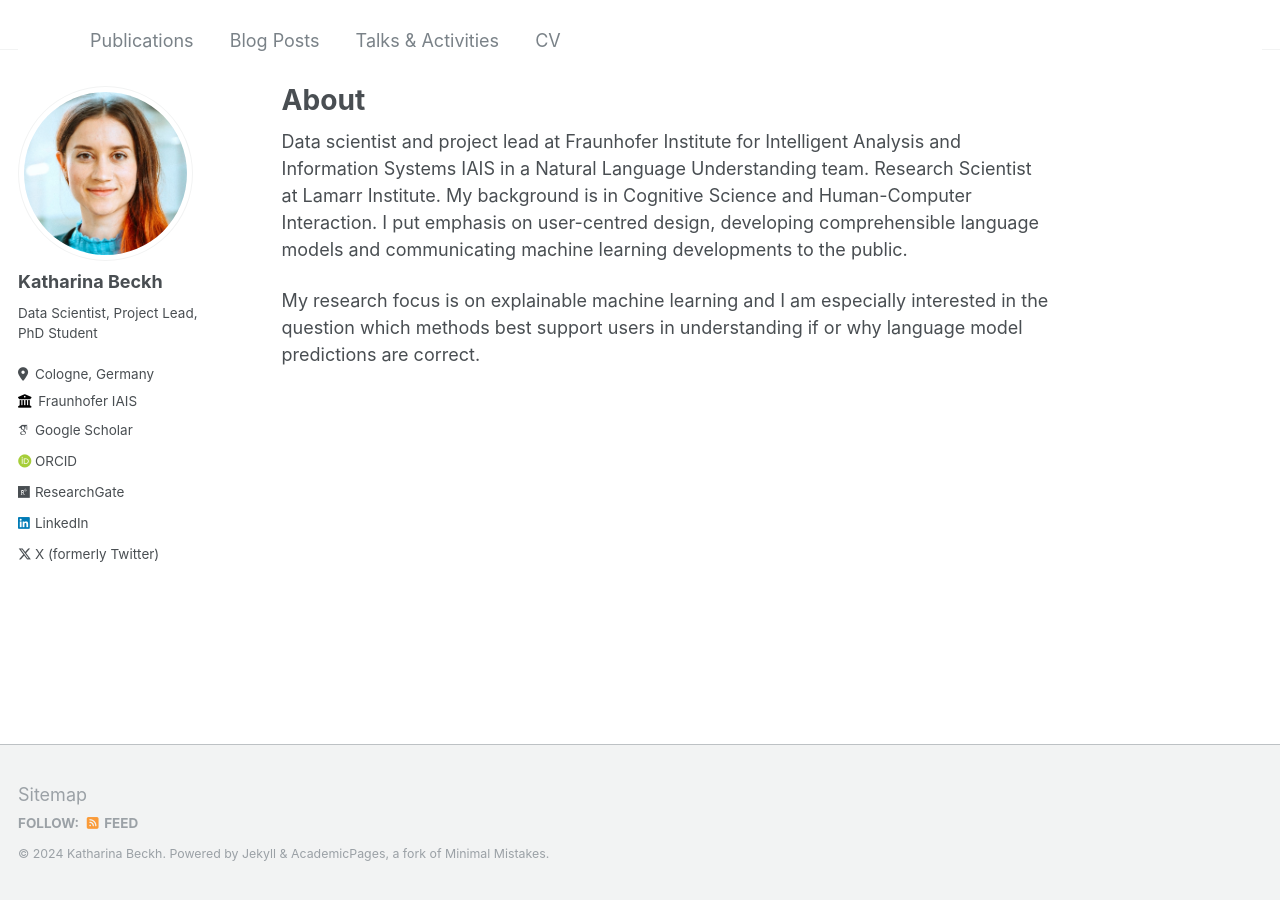
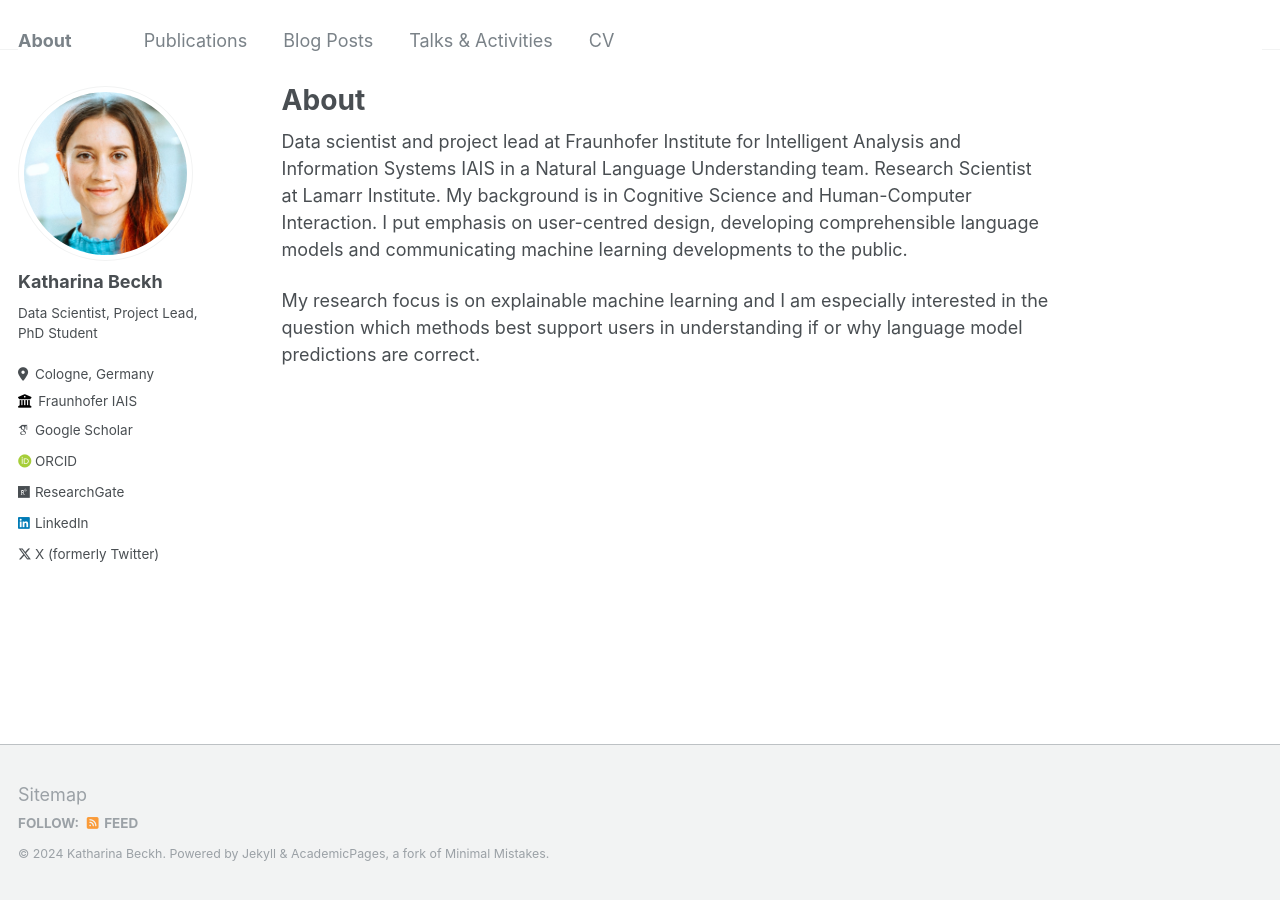
Before and after one commit to kbeckh/kbeckh.github.io, a Jekyll site: the page built from _pages/about.md, in a window 1280 px wide. Built offline with Jekyll 4.4.1, drawn with Linux system fonts in a browser that asks for light colours; some web fonts are replaced.

Commit message:
Update _config.yml

```diff
--- a/_config.yml
+++ b/_config.yml
@@ -8,7 +8,7 @@
 
 # Basic Site Settings
 locale                   : "en-US"
-title                    : ""
+title                    : "About"
 title_separator          : "-"
 name                     : &name "Katharina Beckh"
 description              : &description "Data Scientist, Project Lead, PhD Student"
```
